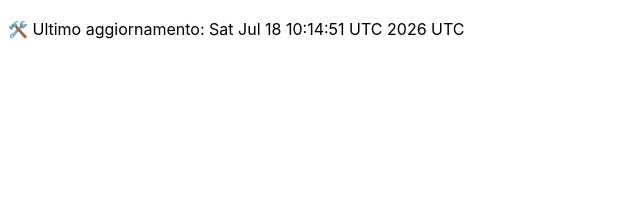
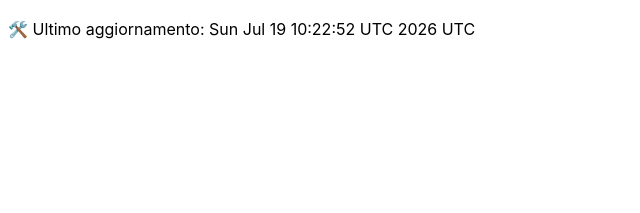
Before and after one commit to DanteTrb/DanteTrb.github.io, a Jekyll site: the page built from badges.md, in a window 1280 px wide. Shown: the top 213 px of the page, without its empty margins (0-640 px from the left). Built offline with Jekyll 4.4.1, drawn with Linux system fonts in a browser that asks for light colours; our own code applies the rules of GitHub Pages for plain Markdown files.

Commit message:
🛠️ Aggiornamento automatico badge

```diff
--- a/badges.md
+++ b/badges.md
@@ -1 +1 @@
-🛠️ Ultimo aggiornamento: Sat Jul 18 10:14:51 UTC 2026 UTC
+🛠️ Ultimo aggiornamento: Sun Jul 19 10:22:52 UTC 2026 UTC
```
